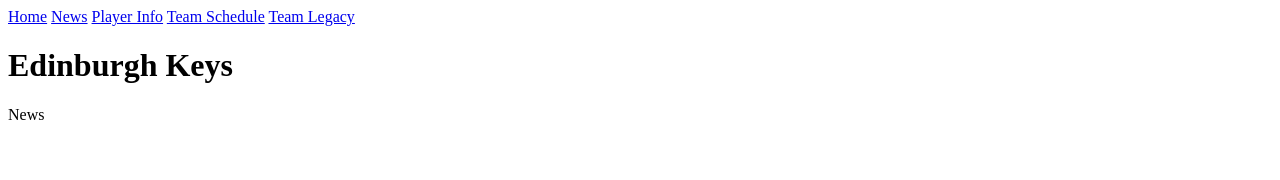
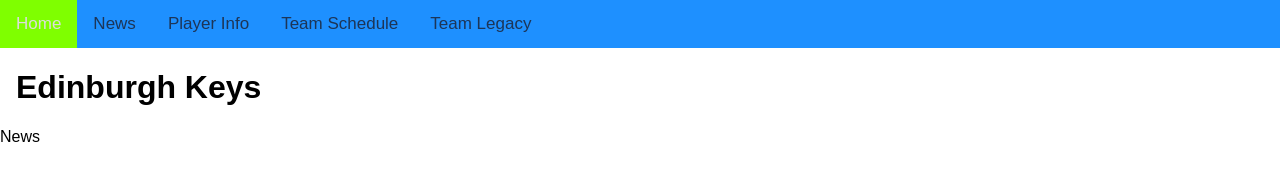
Before and after one commit to ioueie/cswk, a plain HTML site: page index.html in a window 1280 px wide. Drawn offline with Linux system fonts and the light colour scheme.

Commit message:
Update index.html

```diff
--- a/index.html
+++ b/index.html
@@ -1,19 +1,23 @@
 <!DOCTYPE html>
 <html>
   <head>
-    <meta name="viewport" content="width=device-width"> <!-- Corrected the typo in 'content' -->
+    <meta name="viewport" content="width=device-width" />
     <title>Homepage</title>
-    <link rel="stylesheet" type="text/css" href="styles.css"> <!-- Linked the external CSS file -->
+    <link rel="stylesheet" type="text/css" href="external.css" />
+
   </head>
   <body>
-    <div class="topnav"> <!-- Added quotation marks around 'topnav' -->
+    <div class="topnav">
       <a class="active" href="#home">Home</a>
       <a href="#news">News</a>
       <a href="#player">Player Info</a>
       <a href="#teamschedule">Team Schedule</a>
       <a href="#teamhistory">Team Legacy</a>
     </div>
+
+    <div>
       <h1>Edinburgh Keys</h1>
       <p>News</p>
+    </div>
   </body>
 </html>
```
Lines whose indentation alone changed are shown as unchanged.
